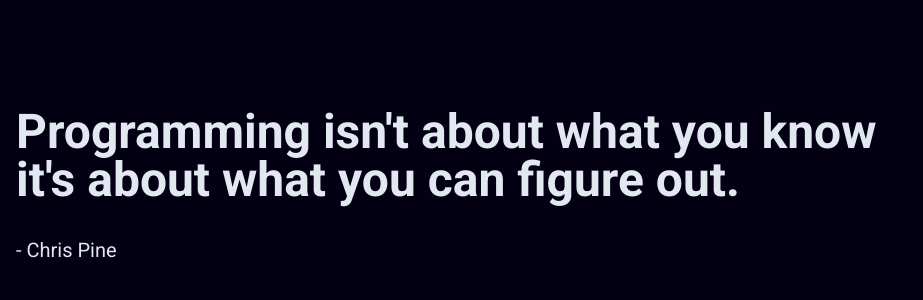
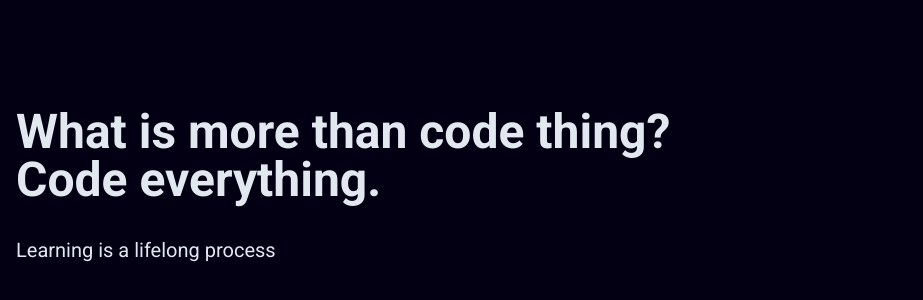
Before and after one commit to itsosmx/portfolio-v5.1, a Next.js app: page / in a window 1280 px wide. Shown: the part 1012-1312 px from the top of the page, without its empty margins (0-923 px from the left). Built offline with nearby package versions, Linux system fonts and the light colour scheme.

Commit message:
Update header text in Parallax component

```diff
--- a/src/components/shared/Parallax.tsx
+++ b/src/components/shared/Parallax.tsx
@@ -67,9 +67,9 @@ export const Header = () => {
   return (
     <div className="max-w-7xl relative mx-auto py-20 md:py-40 px-4 w-full  left-0 top-0">
       <h1 className="text-2xl md:text-5xl font-bold dark:text-white">
-        Programming isn't about what you know <br /> it's about what you can figure out.
+        What is more than code thing? <br /> Code everything.
       </h1>
-      <p className="max-w-2xl text-base md:text-xl mt-8 dark:text-neutral-200"> - Chris Pine</p>
+      <p className="max-w-2xl text-base md:text-xl mt-8 dark:text-neutral-200">Learning is a lifelong process</p>
     </div>
   );
 };
```
